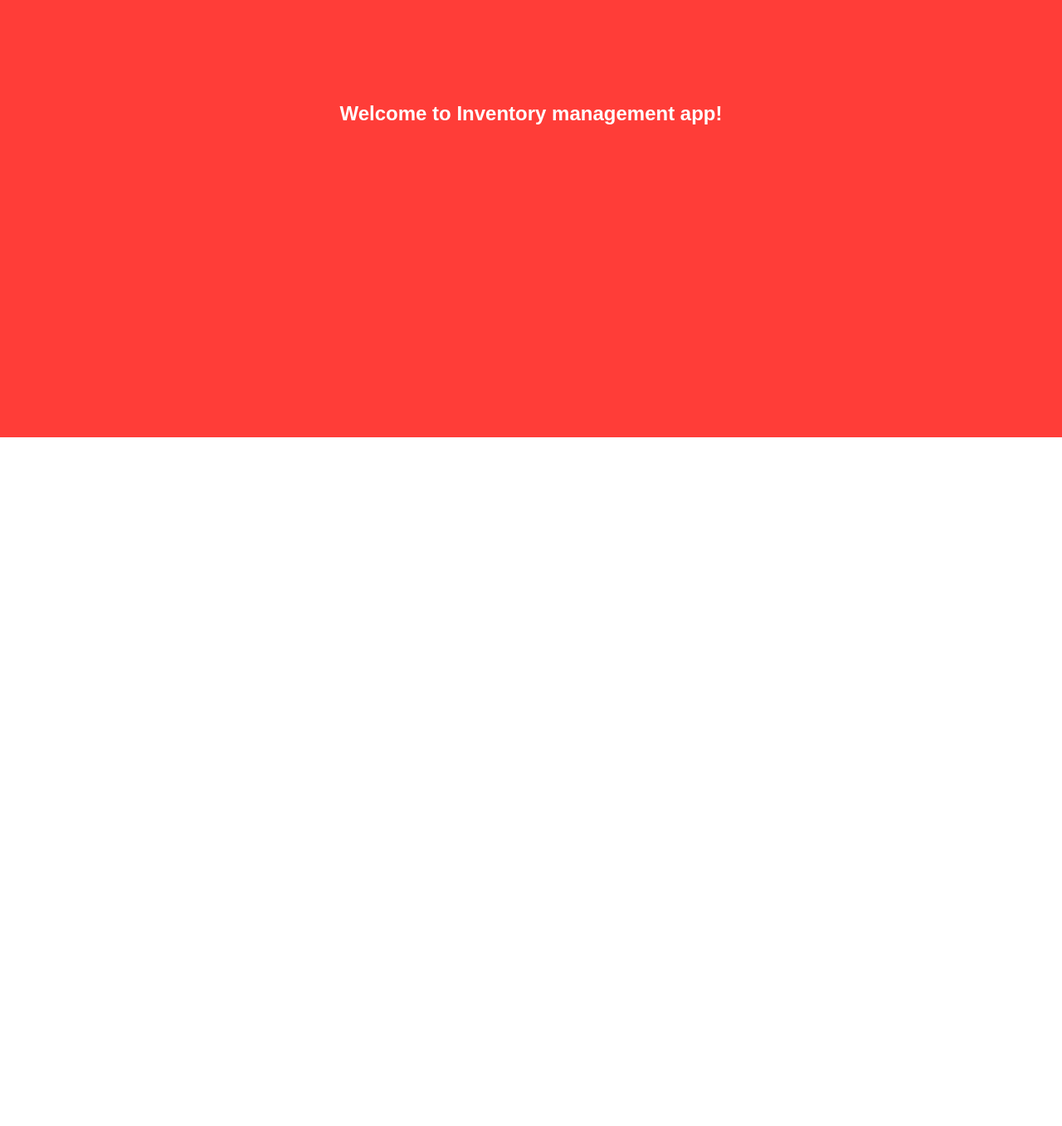
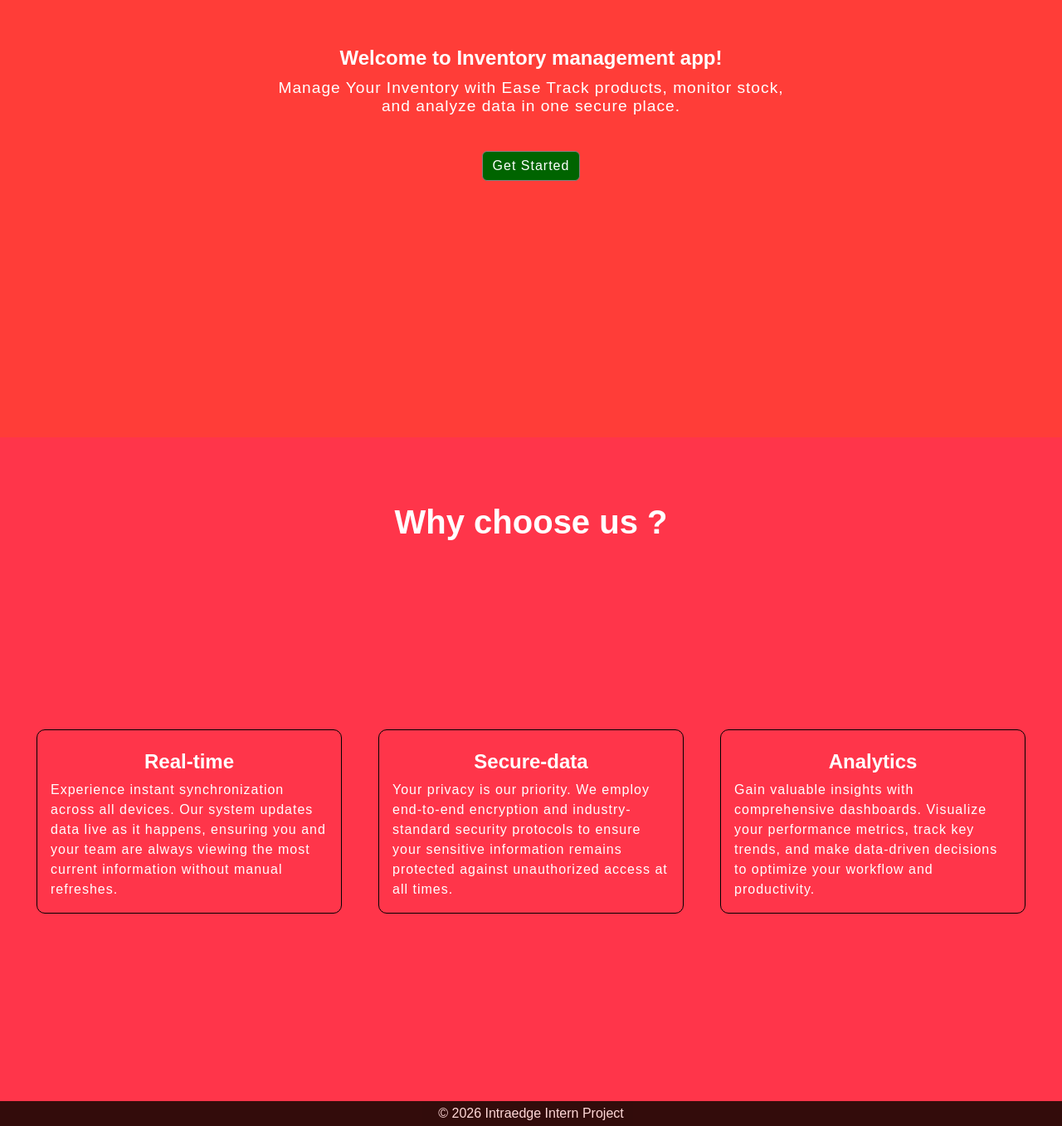
Before and after one commit to eng-ankit-mishra/inventory-management-system, a React (Vite) app in the folder frontend/: page / in a window 1280 px wide. Shown: the part 326-1683 px from the top of the page at 83% size. Before the commit the page ends 853 px from the top, so only its background shows below. Built offline with nearby package versions, Linux system fonts and the light colour scheme.

Commit message:
Added feature section

```diff
--- a/frontend/src/pages/Home.jsx
+++ b/frontend/src/pages/Home.jsx
@@ -1,13 +1,35 @@
 import Navbar from '../components/Navbar.jsx'
+import Footer from "../components/Footer.jsx";
+import Button from "../components/Button.jsx";
+import {featuresData} from "../components/features.js"
 
 export default function Home(){
+    const features=featuresData.map((feature)=>{
+        return(
+            <div key={feature.id} className="features">
+                <h3>{feature.title}</h3>
+                <p>{feature.description}</p>
+            </div>
+        )
+    })
     return(
         <section className="home">
             <Navbar />
             <main className="home-page">
                 <h1>Welcome to Inventory management app!</h1>
+                <p>Manage Your Inventory with Ease
+                    Track products, monitor stock, and analyze
+                    data in one secure place.</p>
+                <Button>Get Started</Button>
             </main>
+            <main className="features-page">
+                <h2>Why choose us ?</h2>
+                <div className="features-section">
+                    {features}
+                </div>
 
+            </main>
+            <Footer/>
         </section>
 
     )
```
